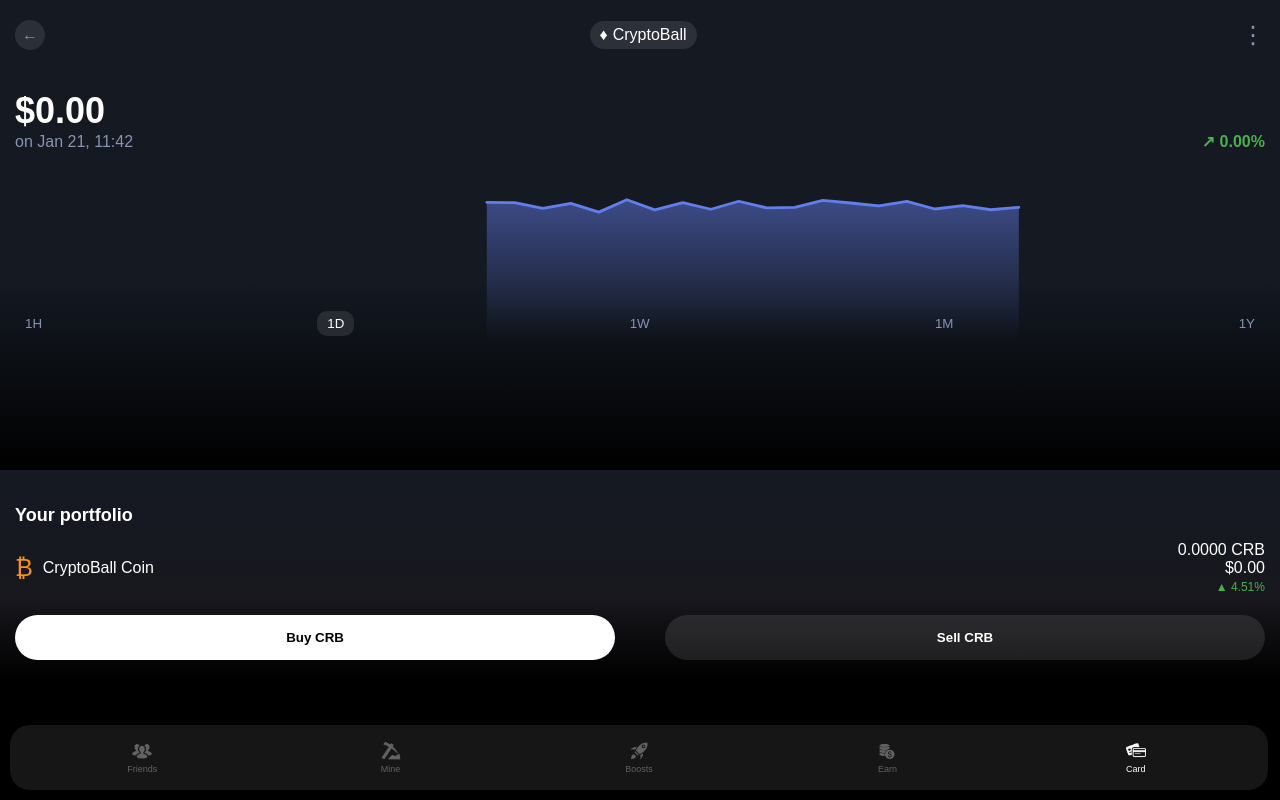
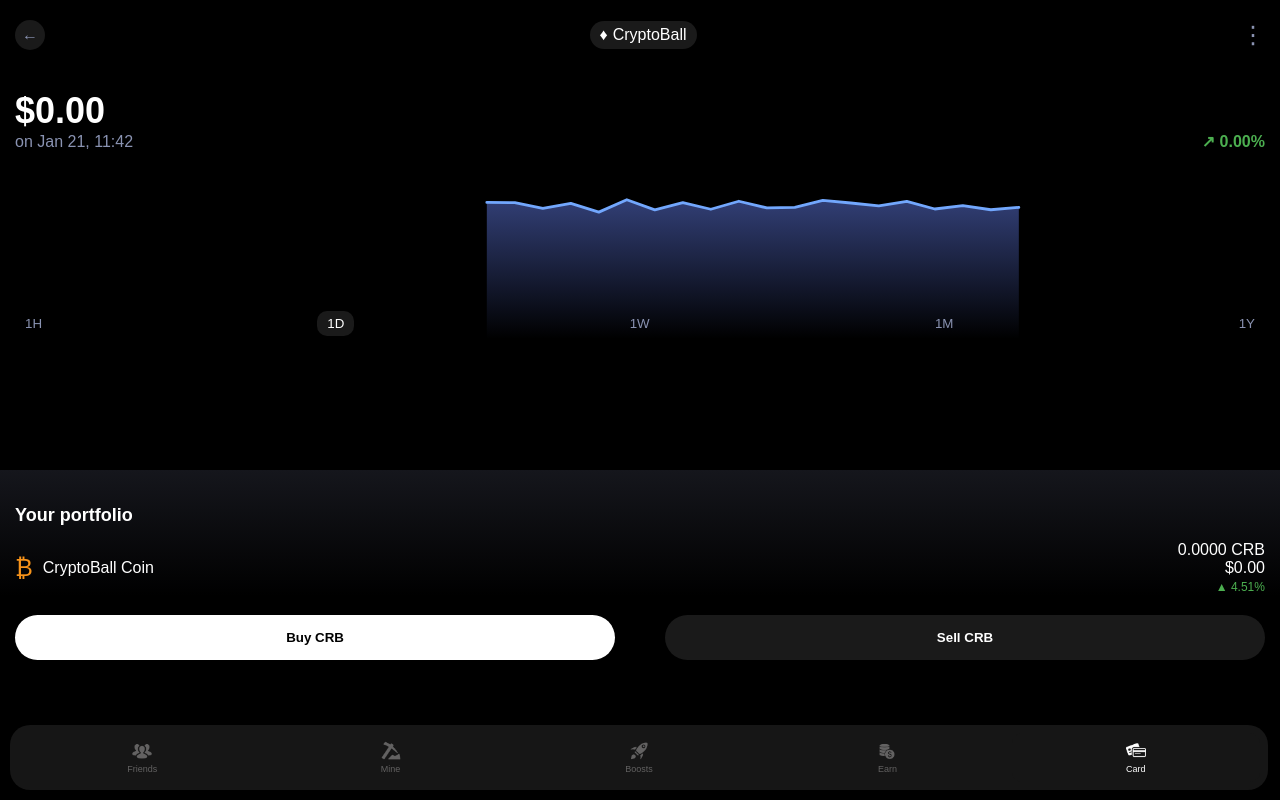
Before and after one commit to vladholomah/my-clicker, a React (Create React App) app: page / in a window 1280 px wide. Both pictures are taken after a click on the button "Card". Built offline with nearby package versions, Linux system fonts and the light colour scheme.

Commit message:
Update ExchangeDisplay and styles25

```diff
--- a/src/components/Card.css
+++ b/src/components/Card.css
@@ -26,13 +26,13 @@ body, html {
 }
 
 .card-top {
-background: linear-gradient(to bottom, #141922 0%, #141922 60%, #000000 100%);
+background: linear-gradient(to bottom, #000000 0%, #000000 60%, #000000 100%);
   padding: 20px;
   flex-grow: 1;
 }
 
 .card-bottom {
-background: linear-gradient(to bottom, #141922 0%, #18181e 60%, #000000 100%);
+background: linear-gradient(to bottom, #15161c 0%, #000000 60%, #000000 100%);
   padding: 30px;
   border-top-left-radius: 40px;
   border-top-right-radius: 40px;
@@ -114,7 +114,7 @@ background: linear-gradient(to bottom, #141922 0%, #18181e 60%, #000000 100%);
 
 .chart-container polyline {
   fill: none;
-  stroke: #637DEA;
+  stroke: #72a7fd;
   stroke-width: 0.5;
   stroke-linecap: round;
   stroke-linejoin: round;
```
